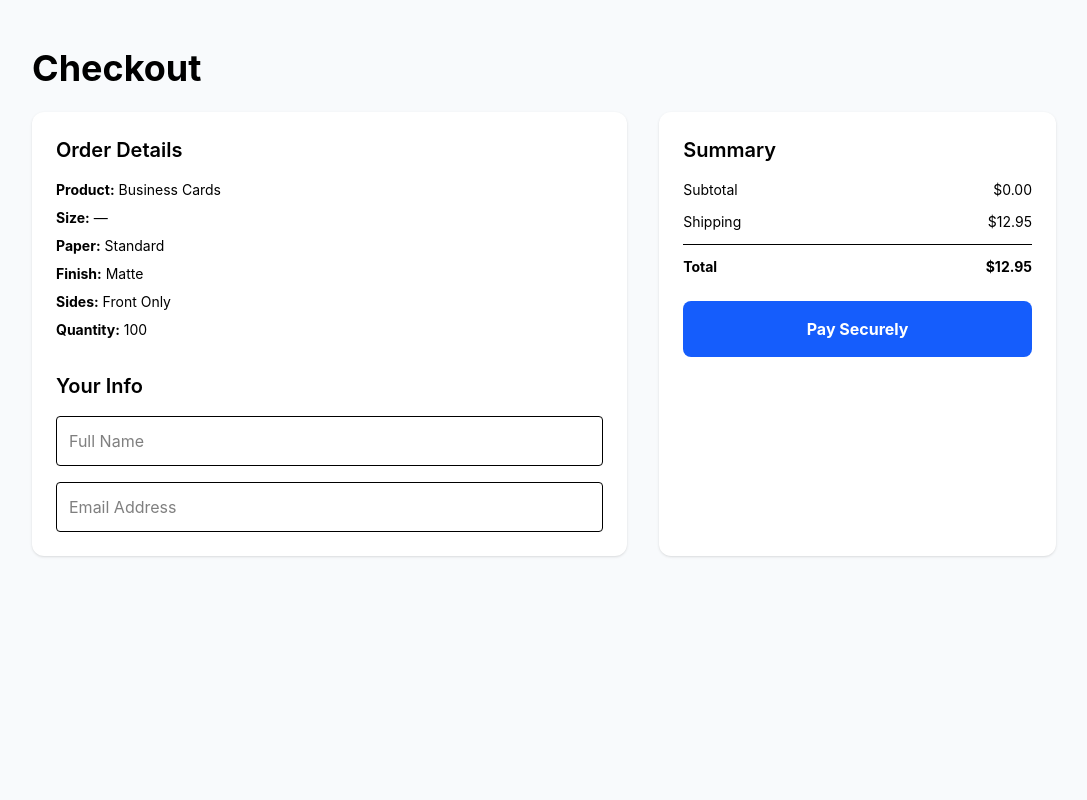
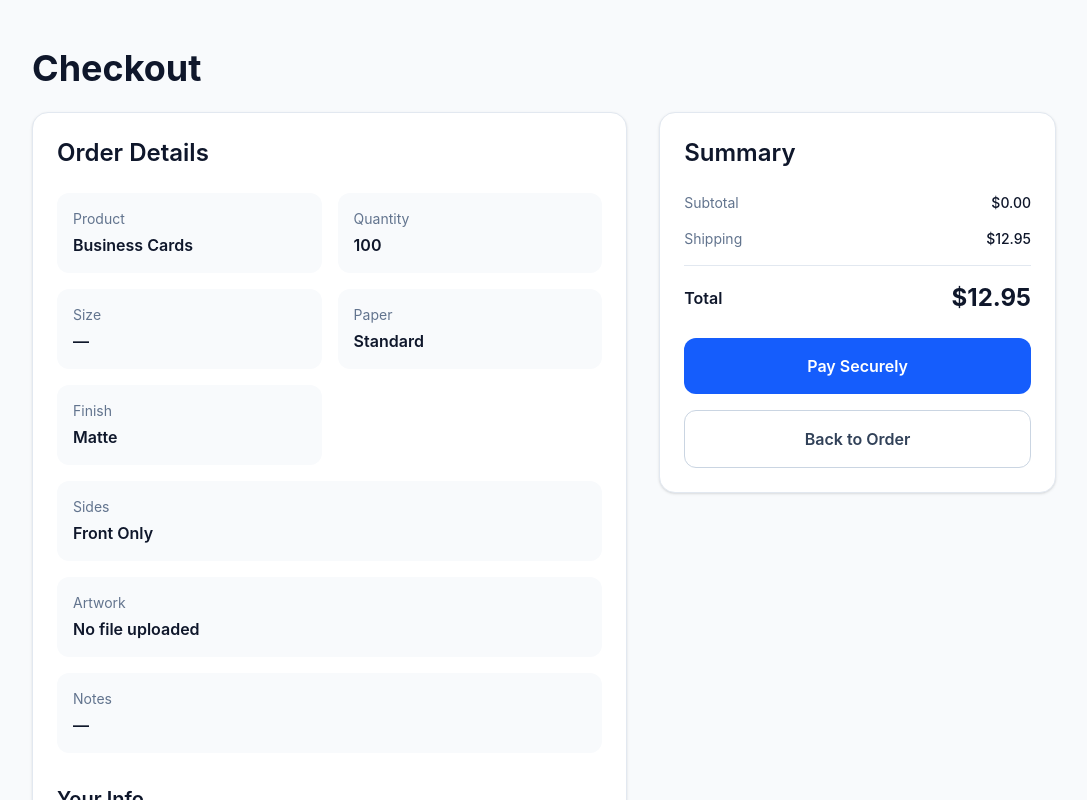
Before and after one commit to deworkenj-envision/Version-25a, a Next.js app: page /checkout in a window 1280 px wide. Shown: the top 800 px of the page, without its empty margins (96-1183 px from the left). Built offline with nearby package versions, Linux system fonts and the light colour scheme.

Commit message:
Update page.js

```diff
--- a/app/checkout/page.js
+++ b/app/checkout/page.js
@@ -1,6 +1,7 @@
 "use client";
 
 import { useState } from "react";
+import { useSearchParams } from "next/navigation";
 
 function toNumber(value) {
   const n = Number(value);
@@ -11,22 +12,29 @@ function formatMoney(value) {
   return toNumber(value).toFixed(2);
 }
 
-export default function CheckoutPage({ searchParams }) {
-  const params = searchParams;
+export default function CheckoutPage() {
+  const searchParams = useSearchParams();
 
-  const productName = params?.productName || "Business Cards";
-  const quantity = params?.quantity || "100";
-  const size = params?.size || "—";
-  const paper = params?.paper || "Standard";
-  const finish = params?.finish || "Matte";
-  const sides = params?.sides || "Front Only";
+  const productName =
+    searchParams.get("product") ||
+    searchParams.get("productName") ||
+    "Business Cards";
 
-  const notes = params?.notes || "";
-  const artworkUrl = params?.artworkUrl || "";
-  const fileName = params?.fileName || "";
-  const productImage = params?.productImage || "";
+  const quantity = searchParams.get("quantity") || "100";
+  const size = searchParams.get("size") || "—";
+  const paper = searchParams.get("paper") || "Standard";
+  const finish = searchParams.get("finish") || "Matte";
+  const sides = searchParams.get("sides") || "Front Only";
 
-  const subtotal = toNumber(params?.subtotal);
+  const notes = searchParams.get("notes") || "";
+  const artworkUrl = searchParams.get("artworkUrl") || "";
+  const fileName =
+    searchParams.get("artworkFileName") ||
+    searchParams.get("fileName") ||
+    "";
+
+  const productImage = searchParams.get("productImage") || "";
+  const subtotal = toNumber(searchParams.get("subtotal"));
   const shipping = 12.95;
   const total = subtotal + shipping;
 
@@ -36,8 +44,18 @@ export default function CheckoutPage({ searchParams }) {
   const [error, setError] = useState("");
 
   async function handleCheckout() {
-    if (!customerName || !customerEmail) {
+    if (!customerName.trim() || !customerEmail.trim()) {
       setError("Please enter your name and email.");
+      return;
+    }
+
+    if (!artworkUrl) {
+      setError("Artwork upload is required before checkout.");
+      return;
+    }
+
+    if (subtotal <= 0) {
+      setError("Subtotal is missing or invalid. Please go back and rebuild the order.");
       return;
     }
 
@@ -71,14 +89,16 @@ export default function CheckoutPage({ searchParams }) {
       const data = await res.json();
 
       if (!res.ok) {
-        throw new Error(data.error || "Checkout failed.");
+        throw new Error(data?.error || "Checkout failed.");
       }
 
-      // 🔥 redirect to Stripe
+      if (!data?.url) {
+        throw new Error("Stripe checkout URL was not returned.");
+      }
+
       window.location.href = data.url;
-
     } catch (err) {
-      setError(err.message);
+      setError(err.message || "Checkout failed.");
     } finally {
       setLoading(false);
     }
@@ -87,34 +107,76 @@ export default function CheckoutPage({ searchParams }) {
   return (
     <main className="min-h-screen bg-slate-50 px-6 py-12">
       <div className="mx-auto max-w-5xl">
-
-        <h1 className="mb-6 text-4xl font-bold">Checkout</h1>
+        <h1 className="mb-6 text-4xl font-bold text-slate-900">Checkout</h1>
 
         <div className="grid gap-8 lg:grid-cols-[1.2fr_0.8fr]">
-
-          {/* LEFT */}
-          <div className="bg-white p-6 rounded-xl shadow">
+          <section className="rounded-2xl border border-slate-200 bg-white p-6 shadow-sm">
+            <h2 className="text-2xl font-semibold text-slate-900">Order Details</h2>
 
             {productImage && (
-              <img
-                src={productImage}
-                className="mb-6 h-40 w-full object-cover rounded"
-              />
+              <div className="mt-6 overflow-hidden rounded-xl">
+                <img
+                  src={productImage}
+                  alt={productName}
+                  className="h-40 w-full object-cover"
+                />
+              </div>
             )}
 
-            <h2 className="text-xl font-semibold mb-4">Order Details</h2>
+            <div className="mt-6 grid gap-4 sm:grid-cols-2">
+              <div className="rounded-xl bg-slate-50 p-4">
+                <p className="text-sm text-slate-500">Product</p>
+                <p className="mt-1 font-semibold text-slate-900">{productName}</p>
+              </div>
 
-            <div className="space-y-2 text-sm">
-              <p><b>Product:</b> {productName}</p>
-              <p><b>Size:</b> {size}</p>
-              <p><b>Paper:</b> {paper}</p>
-              <p><b>Finish:</b> {finish}</p>
-              <p><b>Sides:</b> {sides}</p>
-              <p><b>Quantity:</b> {quantity}</p>
+              <div className="rounded-xl bg-slate-50 p-4">
+                <p className="text-sm text-slate-500">Quantity</p>
+                <p className="mt-1 font-semibold text-slate-900">{quantity}</p>
+              </div>
+
+              <div className="rounded-xl bg-slate-50 p-4">
+                <p className="text-sm text-slate-500">Size</p>
+                <p className="mt-1 font-semibold text-slate-900">{size}</p>
+              </div>
+
+              <div className="rounded-xl bg-slate-50 p-4">
+                <p className="text-sm text-slate-500">Paper</p>
+                <p className="mt-1 font-semibold text-slate-900">{paper}</p>
+              </div>
+
+              <div className="rounded-xl bg-slate-50 p-4">
+                <p className="text-sm text-slate-500">Finish</p>
+                <p className="mt-1 font-semibold text-slate-900">{finish}</p>
+              </div>
+
+              <div className="rounded-xl bg-slate-50 p-4 sm:col-span-2">
+                <p className="text-sm text-slate-500">Sides</p>
+                <p className="mt-1 font-semibold text-slate-900">{sides}</p>
+              </div>
+
+              <div className="rounded-xl bg-slate-50 p-4 sm:col-span-2">
+                <p className="text-sm text-slate-500">Artwork</p>
+                {artworkUrl ? (
+                  <a
+                    href={artworkUrl}
+                    target="_blank"
+                    rel="noreferrer"
+                    className="mt-1 inline-block font-semibold text-blue-600 hover:underline"
+                  >
+                    {fileName || "View uploaded artwork"}
+                  </a>
+                ) : (
+                  <p className="mt-1 font-semibold text-slate-900">No file uploaded</p>
+                )}
+              </div>
+
+              <div className="rounded-xl bg-slate-50 p-4 sm:col-span-2">
+                <p className="text-sm text-slate-500">Notes</p>
+                <p className="mt-1 font-semibold text-slate-900">{notes || "—"}</p>
+              </div>
             </div>
 
-            {/* CUSTOMER FORM */}
-            <h2 className="mt-8 text-xl font-semibold">Your Info</h2>
+            <h2 className="mt-8 text-xl font-semibold text-slate-900">Your Info</h2>
 
             <div className="mt-4 space-y-4">
               <input
@@ -122,7 +184,7 @@ export default function CheckoutPage({ searchParams }) {
                 placeholder="Full Name"
                 value={customerName}
                 onChange={(e) => setCustomerName(e.target.value)}
-                className="w-full border p-3 rounded"
+                className="w-full rounded-xl border border-slate-300 p-3"
               />
 
               <input
@@ -130,48 +192,57 @@ export default function CheckoutPage({ searchParams }) {
                 placeholder="Email Address"
                 value={customerEmail}
                 onChange={(e) => setCustomerEmail(e.target.value)}
-                className="w-full border p-3 rounded"
+                className="w-full rounded-xl border border-slate-300 p-3"
               />
             </div>
 
-            {error && (
-              <p className="mt-4 text-red-500 text-sm">{error}</p>
-            )}
-          </div>
+            {error && <p className="mt-4 text-sm text-red-500">{error}</p>}
+          </section>
 
-          {/* RIGHT */}
-          <div className="bg-white p-6 rounded-xl shadow">
+          <aside className="h-fit rounded-2xl border border-slate-200 bg-white p-6 shadow-sm">
+            <h2 className="text-2xl font-semibold text-slate-900">Summary</h2>
 
-            <h2 className="text-xl font-semibold mb-4">Summary</h2>
-
-            <div className="space-y-3 text-sm">
-              <div className="flex justify-between">
-                <span>Subtotal</span>
-                <span>${formatMoney(subtotal)}</span>
+            <div className="mt-6 space-y-4">
+              <div className="flex items-center justify-between text-sm">
+                <span className="text-slate-500">Subtotal</span>
+                <span className="font-medium text-slate-900">
+                  ${formatMoney(subtotal)}
+                </span>
               </div>
 
-              <div className="flex justify-between">
-                <span>Shipping</span>
-                <span>${formatMoney(shipping)}</span>
+              <div className="flex items-center justify-between text-sm">
+                <span className="text-slate-500">Shipping</span>
+                <span className="font-medium text-slate-900">
+                  ${formatMoney(shipping)}
+                </span>
               </div>
 
-              <div className="border-t pt-3 flex justify-between font-bold">
-                <span>Total</span>
-                <span>${formatMoney(total)}</span>
+              <div className="border-t border-slate-200 pt-4">
+                <div className="flex items-center justify-between">
+                  <span className="text-base font-semibold text-slate-900">Total</span>
+                  <span className="text-2xl font-bold text-slate-900">
+                    ${formatMoney(total)}
+                  </span>
+                </div>
               </div>
             </div>
 
-            {/* 🔥 STRIPE BUTTON */}
             <button
+              type="button"
               onClick={handleCheckout}
               disabled={loading}
-              className="mt-6 w-full bg-blue-600 text-white py-4 rounded-lg font-bold hover:bg-blue-700 disabled:bg-gray-400"
+              className="mt-6 block w-full rounded-xl bg-blue-600 px-4 py-4 text-center text-base font-semibold text-white transition hover:bg-blue-700 disabled:bg-slate-400"
             >
               {loading ? "Redirecting..." : "Pay Securely"}
             </button>
 
-          </div>
-
+            <a
+              href="/order"
+              className="mt-4 block w-full rounded-xl border border-slate-300 px-4 py-4 text-center text-base font-semibold text-slate-700 transition hover:bg-slate-50"
+            >
+              Back to Order
+            </a>
+          </aside>
         </div>
       </div>
     </main>
```
